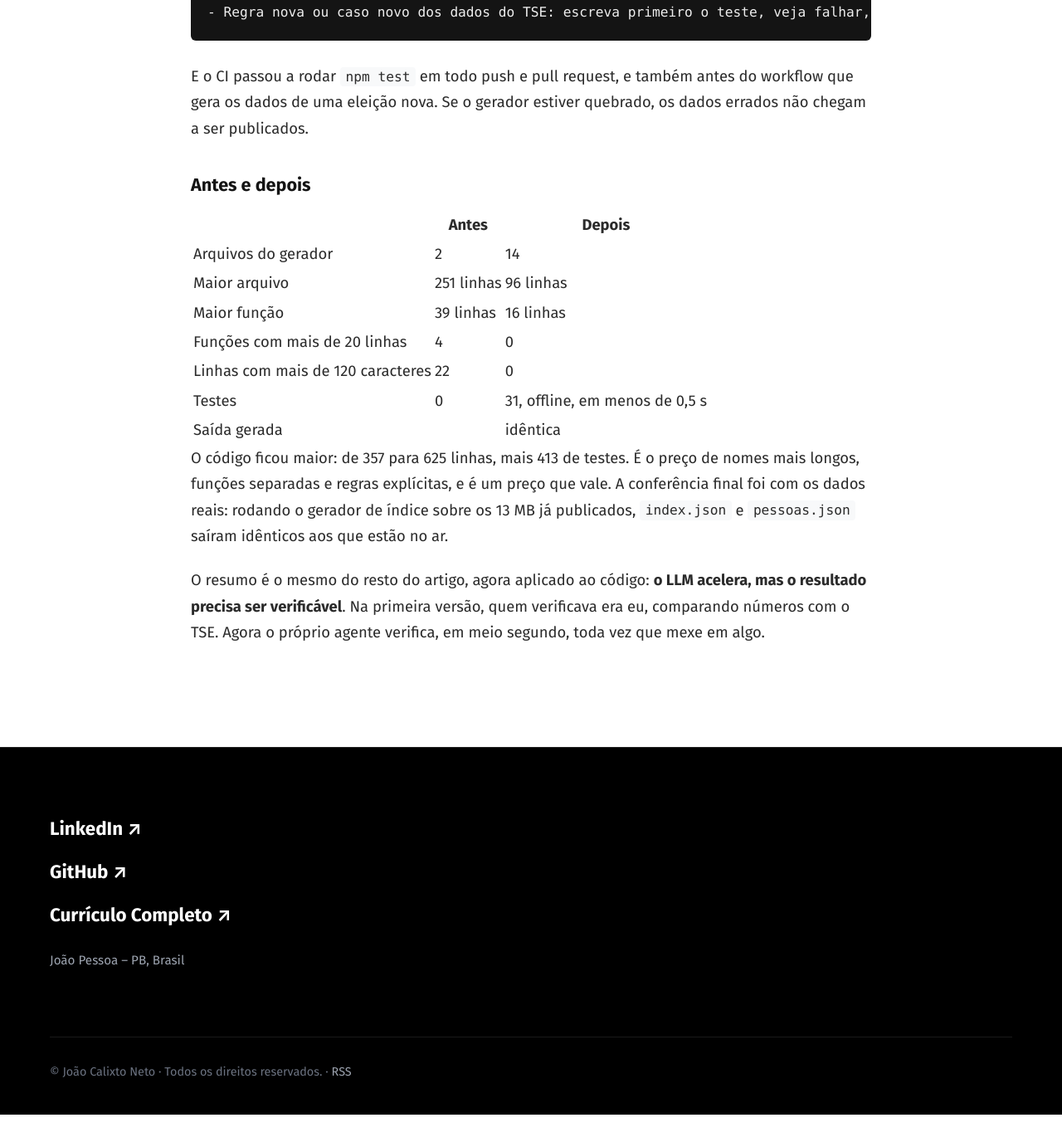
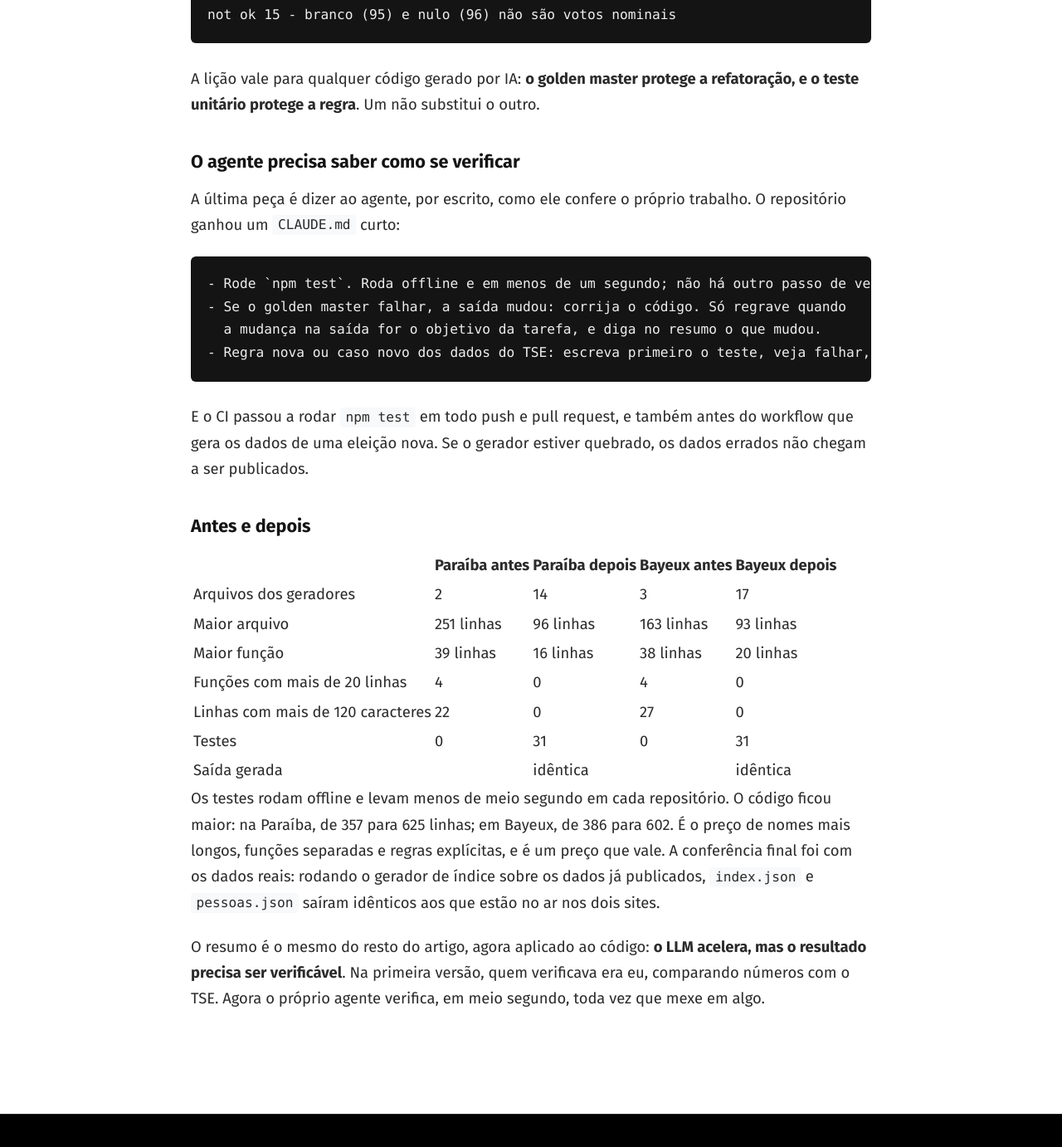
Before and after one commit to CalixtoNeto/CalixtoNeto.github.io, a Jekyll site: the page built from _posts/2026-10-06-mapas-de-voto-com-dados-abertos-e-llm.md, in a window 1280 px wide and 1400 px high, scrolled down 12344 px. Shown: the top 1382 px of the window at 83% size. Built offline with Jekyll 4.4.1, drawn with Linux system fonts in a browser that asks for light colours; before the commit the page ends 13687 px from its top, so only the background shows below that; some of the changed text lies outside the part shown.

Commit message:
blog: extra do artigo cobre também a refatoração de Bayeux
Co-Authored-By: Claude Opus 5.5 <noreply@anthropic.com>
Claude-Session: https://claude.ai/code/session_014JZQXJ8eopjJKD1vv5g7Gp

````diff
--- a/_posts/2026-10-06-mapas-de-voto-com-dados-abertos-e-llm.md
+++ b/_posts/2026-10-06-mapas-de-voto-com-dados-abertos-e-llm.md
@@ -160,7 +160,9 @@ Há alguns anos, um projeto assim exigiria servidor, banco, deploy e uma conta m
 
 O site ficou no ar, mas o código foi escrito para ficar pronto rápido, não para durar. O gerador da Paraíba (`scripts/gerar-dados.mjs`) tinha 251 linhas num arquivo só, funções de 33 a 39 linhas, 22 linhas com mais de 120 caracteres e **nenhum teste**. Funciona, mas cada mudança dependia de rodar tudo contra o TSE e conferir na mão.
 
-Os princípios de *Clean Code* do Uncle Bob ganharam uma leitura nova com agentes de IA escrevendo boa parte do código. Usei três deles como roteiro para refatorar o gerador, com o próprio agente fazendo o trabalho. Tudo está na branch [`refactor/clean-code-ia`](https://github.com/CalixtoNeto/mapa-do-voto-pb/tree/refactor/clean-code-ia), em três commits que dá para ler na ordem.
+Bayeux tinha o mesmo problema em dois scripts: `gerar-dados.mjs` (163 linhas) e `gerar-secoes.mjs` (117 linhas), que ainda carregava a própria cópia do parser de CSV e do leitor de .zip.
+
+Os princípios de *Clean Code* do Uncle Bob ganharam uma leitura nova com agentes de IA escrevendo boa parte do código. Usei três deles como roteiro para refatorar os dois geradores, com o próprio agente fazendo o trabalho. Cada repositório tem a branch `refactor/clean-code-ia` ([Paraíba](https://github.com/CalixtoNeto/mapa-do-voto-pb/tree/refactor/clean-code-ia), [Bayeux](https://github.com/CalixtoNeto/mapa-do-voto-bayeux/tree/refactor/clean-code-ia)), com três commits que dá para ler na ordem: a trava, a refatoração e o CI.
 
 ### 1. Primeiro a trava, depois a refatoração
 
@@ -184,7 +186,9 @@ globalThis.fetch = async url => {
 };
 ```
 
-Esse teste foi o primeiro commit. Só depois dele o código começou a mudar.
+Em Bayeux, o cenário tem duas eleições: 2024 pelo CSV por seção e 2026 só pela API, que é o caminho de quando o TSE ainda não publicou o arquivo por seção. Ele também cobre o que é próprio dos bairros: "CENTRO" e "Centro" no mesmo bairro, coordenada com vírgula decimal, coordenada fora do município e seção que não está na tabela de locais.
+
+Esse teste foi o primeiro commit nos dois repositórios. Só depois dele o código começou a mudar.
 
 ### 2. Funções e arquivos curtos como contrato de contexto
 
@@ -212,7 +216,7 @@ aoRegistro: (campos, colunas) => {
 },
 ```
 
-O gerador virou 14 arquivos, cada um com uma responsabilidade:
+O gerador da Paraíba virou 14 arquivos, cada um com uma responsabilidade:
 
 | Pasta | O que tem |
 |---|---|
@@ -223,6 +227,8 @@ O gerador virou 14 arquivos, cada um com uma responsabilidade:
 | `lib/` | CSV do TSE e acesso à rede (retentativa, paralelismo, cache, .zip) |
 
 O que toca a rede entra por parâmetro (`buscarJson`, `ibgeDe`), então o teste troca por uma versão falsa sem gambiarra.
+
+Bayeux seguiu a mesma divisão e ganhou uma pasta `secoes/` para a tabela de locais: a grafia dos bairros, as coordenadas e a montagem da tabela viraram funções puras. A cópia do parser de CSV sumiu, e a pasta `lib/` passou a ser igual nos dois repositórios. Duplicação também é contexto: se o agente corrige um bug numa cópia, nada garante que ele vai lembrar da outra.
 
 ### 3. Nomes que explicam, comentários que justificam
 
@@ -243,7 +249,7 @@ Uma exceção consciente: os nomes curtos dentro dos JSON (`cands`, `tot`, `mun`
 
 Um teste que nunca falha não prova nada. Por isso, depois da refatoração, quebrei o código de propósito para ver se a trava pegava.
 
-Tirei o "95" (voto branco) da lista de números ignorados. **O golden master continuou passando.** O motivo: mais adiante, a poda de locais remove qualquer número que não seja de um candidato, e o erro some antes de chegar à saída. O golden master garante que o resultado final não mudou, mas não garante que cada regra funciona sozinha. Se a poda mudar um dia, esse erro aparece.
+Na Paraíba, tirei o "95" (voto branco) da lista de números ignorados. **O golden master continuou passando.** O motivo: mais adiante, a poda de locais remove qualquer número que não seja de um candidato, e o erro some antes de chegar à saída. O golden master garante que o resultado final não mudou, mas não garante que cada regra funciona sozinha. Se a poda mudar um dia, esse erro aparece.
 
 Por isso vieram os testes unitários, um por regra: divisão do CSV, voto de legenda, branco e nulo, `#NULO#`, poda de candidaturas anuladas, ligação de pessoas entre eleições e o que é pedido à API. Com eles, a mesma sabotagem falha na hora, com uma mensagem que diz exatamente o que quebrou:
 
@@ -268,16 +274,16 @@ E o CI passou a rodar `npm test` em todo push e pull request, e também antes do
 
 ### Antes e depois
 
-| | Antes | Depois |
-|---|---|---|
-| Arquivos do gerador | 2 | 14 |
-| Maior arquivo | 251 linhas | 96 linhas |
-| Maior função | 39 linhas | 16 linhas |
-| Funções com mais de 20 linhas | 4 | 0 |
-| Linhas com mais de 120 caracteres | 22 | 0 |
-| Testes | 0 | 31, offline, em menos de 0,5 s |
-| Saída gerada | | idêntica |
+| | Paraíba antes | Paraíba depois | Bayeux antes | Bayeux depois |
+|---|---|---|---|---|
+| Arquivos dos geradores | 2 | 14 | 3 | 17 |
+| Maior arquivo | 251 linhas | 96 linhas | 163 linhas | 93 linhas |
+| Maior função | 39 linhas | 16 linhas | 38 linhas | 20 linhas |
+| Funções com mais de 20 linhas | 4 | 0 | 4 | 0 |
+| Linhas com mais de 120 caracteres | 22 | 0 | 27 | 0 |
+| Testes | 0 | 31 | 0 | 31 |
+| Saída gerada | | idêntica | | idêntica |
 
-O código ficou maior: de 357 para 625 linhas, mais 413 de testes. É o preço de nomes mais longos, funções separadas e regras explícitas, e é um preço que vale. A conferência final foi com os dados reais: rodando o gerador de índice sobre os 13 MB já publicados, `index.json` e `pessoas.json` saíram idênticos aos que estão no ar.
+Os testes rodam offline e levam menos de meio segundo em cada repositório. O código ficou maior: na Paraíba, de 357 para 625 linhas; em Bayeux, de 386 para 602. É o preço de nomes mais longos, funções separadas e regras explícitas, e é um preço que vale. A conferência final foi com os dados reais: rodando o gerador de índice sobre os dados já publicados, `index.json` e `pessoas.json` saíram idênticos aos que estão no ar nos dois sites.
 
 O resumo é o mesmo do resto do artigo, agora aplicado ao código: **o LLM acelera, mas o resultado precisa ser verificável**. Na primeira versão, quem verificava era eu, comparando números com o TSE. Agora o próprio agente verifica, em meio segundo, toda vez que mexe em algo.
````
